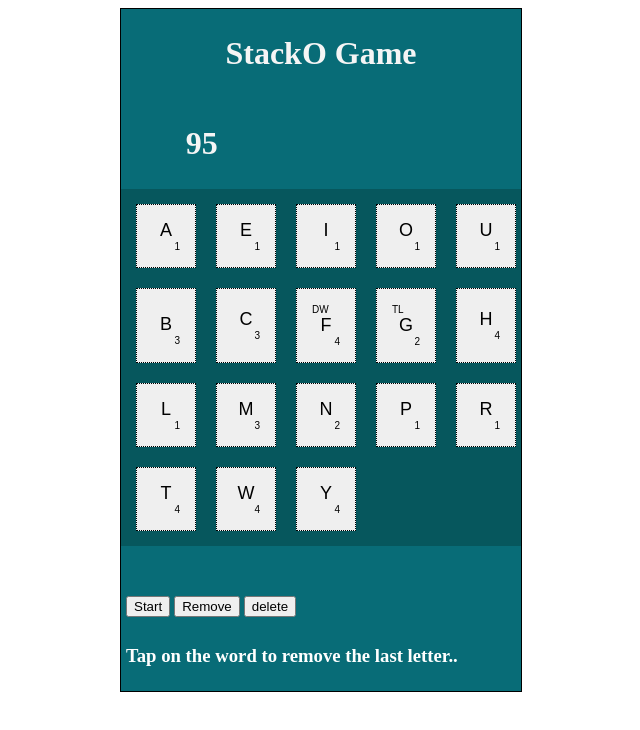
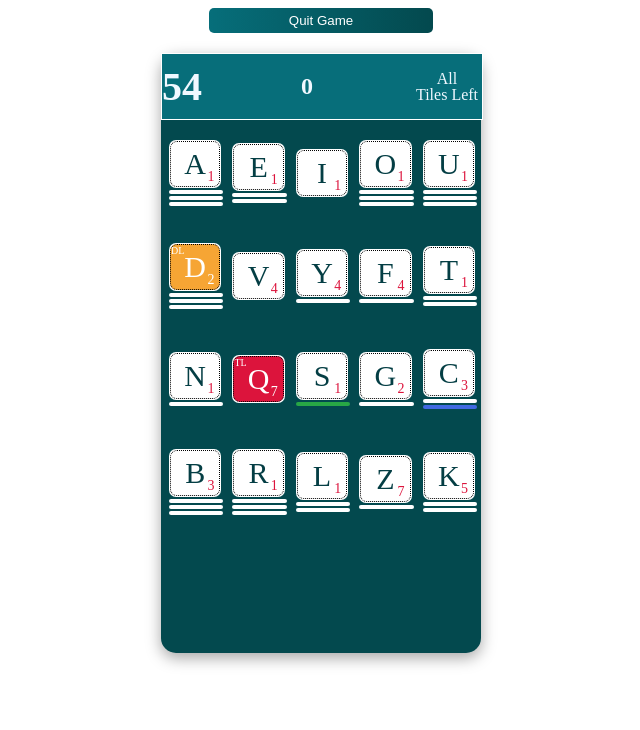
Before and after one commit to prajaktahadole/StackO-Game, a plain HTML site: page index.html in a window 1280 px wide. Shown: the whole page, without its empty margins (319-959 px from the left). Drawn offline with Linux system fonts and the light colour scheme.

Commit message:
update css

```diff
--- a/index.html
+++ b/index.html
@@ -9,109 +9,36 @@
 </head>
 <body>
 
+    <div class="body">
+
+        <div style="text-align: center">
+            <button id="redirect">Quit Game</button>
+        </div>
+
+        <div class="main">
+
+            <div id="headButt">
+                <h1 id="counter">99</h1>
+                <h2 id="score">0</h2>
+                <div id="tilesLeft">
+                    <p id="tiles">All</p>
+                    <p>Tiles Left</p>
+                </div>
+            </div>
+
+            <div id="alpha"> </div>
 
 
-    <div class="main">
-        <div class="div1">
-            <h1>StackO Game</h1>
-        </div>
-        <div class="div1">
-            <h1 id="counter"></h1>
-            <h1 id="score"></h1>
-            <h1 id="tiles"></h1>
-        </div>
-        <div class="div2">
+            <div id="footButt">
+                <div id="delete"><img src="./img/delete.png" alt="delete" /></div>
+                <div id="result"></div>
+                <div id="submit"><img src="./img/tick.png" alt="submit"></div>
+            </div>
 
-                <button onclick="press(1 ,' A')" >
-                    <div class="alpha" >A</div>
-                    <div class="num">1</div>
-                </button>
-                <button onclick="press( 1 , ' E')">
-                    <div class="alpha">E</div>
-                    <div  class="num">1</div>
-                </button>
-                <button onclick="press(1, 'I')">
-                    <div class="alpha">I</div>
-                    <div  class="num">1</div>
-                </button>
-                <button onclick="press(1 , 'O')">
-                    <div class="alpha">O</div>
-                    <div  class="num">1</div>
-                </button>
-                <button onclick="press(1, 'U')">
-                    <div class="alpha">U</div>
-                    <div  class="num">1</div>
-                </button>
-                <button onclick="press(3, 'B')">
-                    <div  class="sp"><DL></DL></div>
-                    <div class="alpha">B</div>
-                    <div class="num">3</div>
-                </button>
-                <button onclick="press(3, 'C')">
-                    <div class="alpha">C</div>
-                    <div  class="num">3</div>
-                </button>
-                <button onclick="press(4, 'F')">
-                    <div  class="sp">DW</div>
-                    <div class="alpha">F</div>
-                    <div  class="num">4</div>
-                </button>
-                <button onclick="press(2, 'G')">
-                    <div  class="sp">TL</div>
-                    <div class="alpha" >G</div>
-                    <div  class="num">2</div>
-                </button>
-                <button onclick="press(4, 'H')">
-                    <div class="alpha">H</div>
-                    <div  class="num">4</div>
-                </button>
-                <button onclick="press(1, 'L')">
-                    <div class="alpha">L</div>
-                    <div class="num">1</div>
-                </button>
-                <button onclick="press(3, 'M')">
-                    <div class="alpha">M</div>
-                    <div  class="num">3</div>
-                </button>
-                <button onclick="press(2, 'N')">
-                    <div class="alpha">N</div>
-                    <div  class="num">2</div>
-                </button>
-                <button onclick="press(1, 'P')">
-                    <div class="alpha">P</div>
-                    <div  class="num">1</div>
-                </button>
-                <button onclick="press(1, 'R')">
-                    <div class="alpha">R</div>
-                    <div  class="num">1</div>
-                </button>
-                <button onclick="press(4, 'T')">
-                    <div class="alpha">T</div>
-                    <div  class="num">4</div>
-                </button>
-                <button onclick="press(4, 'W')">
-                    <div class="alpha">W</div>
-                    <div  class="num">4</div>
-                </button>
-                <button onclick="press(4, 'Y')">
-                    <div class="alpha">Y</div>
-                    <div  class="num">4</div>
-                </button>
-        </div>
-
-
-        <div class="displaydata"></div>
-
-        <div class="div3">
-            <button onclick="Start()">Start</button>
-            <button onclick="Remove()" id="remove">Remove</button>
-            <button onclick="deleteAll()"id="clear">delete</button>
-        </div>
-        <div class="div3">
-            <h3> Tap on the word to remove the last letter..</h3>
-        </div>
+             <div id="footer"><p>Tap on the word to remove the last letter</p></div>
+         </div>
     </div>
 
 </body>
 </html>
-<script src="./index.js"></script>
+<script src="./script/index.js"></script>
--- a/index.js
+++ /dev/null
@@ -1,64 +0,0 @@
-let str = {
-
-    A: 1,
-    E : 1,
-    I : 1,
-    O: 1,
-    U : 1,
-    B: 3,
-    C: 3,
-    F: 4,
-    G: 2,
-    H: 4,
-    L : 1,
-    M: 3,
-    N: 1,
-    R: 1,
-    S: 1,
-    T: 1,
-    V: 4,
-    W: 4,
-    Y: 4,
-    }
-
-
-let counter = 100;
-const counterfun = setInterval(()=>{
-
-    if(counter<=0){
-        return 0;
-    }
-    counter--;
-    document.getElementById("counter").textContent = counter;
-},1000);
-
-
-var tiles = 20;
-var score = 0;
-function press(num, alph){
-    tiles = tiles -1;
-    score = score + num;
-    var output = output + alph;
-    console.log(score, output);
-    document.getElementById("score").textContent = score;
-    document.getElementById("tiles").textContent = `${tiles}Tiles left`;
-    document.querySelector(".displaydata").textContent = output;
-}
-
-
-
-function Start(){
-    return counterfun ();
-}
-
-function Remove(){
-    output.pop();
-    document.querySelector(".displaydata").textContent = output;
-
-}
-
-function deleteAll(){
-    output = "";
-    document.querySelector(".displaydata").textContent = "";
-
-}
--- /dev/null
+++ b/script/index.js
@@ -0,0 +1,177 @@
+//Declaring variables from DOM
+const deleteBut = document.getElementById("delete")
+const submitBut = document.getElementById("submit")
+const alphaDiv = document.getElementById("alpha")
+const result = document.getElementById("result")
+const footer= document.getElementById("footer")
+
+// Array containing Different Values as per the specification
+
+const vowel = ["A","E","I","O","U"];
+
+const consonant = ["B", "C", "D", "F", "G", "H", "J", "K", "L", "M", "N", "P", "Q", "R", "S", "T", "V", "W", "X", "Y", "Z"];
+
+//Score Of Each Alphabet
+const score1 = ["L", "N", "S", "T", "R"];
+const score2 = ["D", "G"];
+const score3 = ["B", "C", "M", "P"];
+const score4 = ["F", "H", "V", "W", "Y"];
+const score5 = ["K"];
+const score6 = ["J", "X"];
+const score7 = ["Z", "Q"];
+
+//Power Of Alphabet
+const powerArr = ["DL", "TL", "DW", "TW"]
+var powerPointer = 0
+
+//Dynamic Values During Game Play
+var totalScore = 0
+var tilesCount = 0
+var currentWord = ""
+var answerArray = []
+var yourWords=[]
+
+//Constructor Function
+//To create All Alphabet Objects
+
+class alphaObject{
+    constructor(name, count, score, power) {
+        this.name = name,
+        this.count = count,
+        this.score = score,
+        this.specialPower = power
+        this.powerIndex = Math.floor(Math.random() * count + 1)
+        this.isPower=false
+    }
+}
+
+//Forming Letter Array
+
+const alphaArray = []
+
+for (var i = 0; i < 5; i++){
+
+    var count= Math.floor(Math.random()*4 +1)
+
+    alphaArray.push(new alphaObject(vowel[i],count , 1, false));
+}
+
+while(alphaArray.length < 20) {
+
+    var count = Math.floor(Math.random() * 4 + 1);
+
+    var i = Math.floor((Math.random() * consonant.length - 1) + 1);
+
+    if (consonant[i] == false) {
+        continue;
+    }
+    else {
+        let score
+        if (score1.includes(consonant[i])) score = 1
+        else if (score2.includes(consonant[i])) score = 2
+        else if (score3.includes(consonant[i])) score = 3
+        else if (score4.includes(consonant[i])) score = 4
+        else if (score5.includes(consonant[i])) score = 5
+        else if (score6.includes(consonant[i])) score = 6
+        else if (score7.includes(consonant[i])) score = 7
+
+        let power = false;
+
+        const isTrue = Math.floor((Math.random() * 2));
+
+        if (isTrue && powerPointer <powerArr.length)
+        {
+            power = powerArr[powerPointer++]
+        }
+
+        alphaArray.push(new alphaObject(consonant[i], count, score, power))
+
+        consonant[i] = false
+    }
+}
+
+alphaArray.map(item => {
+    tilesCount +=  item.count;
+})
+
+
+
+//Function For Appending Elements
+
+Display(alphaArray)
+
+function Display(alphaArray) {
+
+    if (tilesCount == 0 && answerArray.length==0)
+    {
+        localStorage.setItem("GameScore", JSON.stringify({ totalScore: totalScore, yourWords: yourWords }));
+
+        window.location.href = "/score.html"
+    }
+
+    document.getElementById("score").innerText = totalScore;
+    document.getElementById("counter").innerText = tilesCount;
+
+    alphaDiv.innerHTML = null;
+
+    alphaArray.map((letter, index) => {
+        const containerDiv = document.createElement("div");
+
+        const nameDiv = document.createElement("div");
+        nameDiv.setAttribute("class", "nameDiv");
+
+        const name = document.createElement("div")
+        name.innerText = letter.name;
+        name.setAttribute("class","digit");
+
+        const score = document.createElement("p");
+        score.innerText = letter.score;
+        score.setAttribute("class", "scoreDigit");
+
+        if (letter.specialPower && letter.powerIndex == letter.count) {
+
+            const power = document.createElement("p");
+            power.innerText = letter.specialPower;
+            power.setAttribute("class", "powerDigit");
+            score.setAttribute("style", "color:white");
+
+            let color
+            if (letter.specialPower == "DL") color = "#f6a534";
+            if (letter.specialPower == "TL") color = "crimson";
+            if (letter.specialPower == "DW") color = "#28a745";
+            if (letter.specialPower == "TW") color = "royalblue";
+
+            name.setAttribute("style", `background: ${color}; color: white;`);
+            nameDiv.append(name, score, power);
+
+            letter.isPower = true;
+        }
+        else
+        {
+            nameDiv.append(name, score);
+        }
+        if (letter.count > 0) containerDiv.append(nameDiv)
+
+        for (var i = letter.count - 2; i >=0 ; i--)
+        {
+            const spectile = document.createElement("div");
+            spectile.setAttribute("class", "spectile");
+
+            if (letter.specialPower && letter.powerIndex == i+1)
+            {
+                let color
+                if (letter.specialPower == "DL") color = "#f6a534"
+                if (letter.specialPower == "TL") color = "crimson"
+                if (letter.specialPower == "DW") color = "#28a745"
+                if (letter.specialPower == "TW") color = "royalblue"
+
+                spectile.setAttribute("style", `background: ${color}`)
+            }
+            containerDiv.append(spectile)
+        }
+        nameDiv.addEventListener("click", () => {
+            addToWord(letter, index, letter.isPower)
+        })
+        alphaDiv.append(containerDiv)
+    })
+}
--- a/style.css
+++ b/style.css
@@ -1,67 +1,154 @@
-.main{
-    width: 400px;
-    border: 1px solid;
-    margin: auto;
+#body{
+    width: 100%;
+    height: 100%;
+    padding:50px 0px;
 }
 
-.main >div {
+.main{
+    width: 320px;
+    height: 600px;
+    margin: auto;
+    box-shadow: rgba(0, 0, 0, 0.35) 0px 5px 15px;
+    background-color: #03494e;
+    border-radius: 15px;
 
-    margin: auto;
-    padding: 5px;
-}
-.div1{
-    display: flex;
-    background-color:rgb(8,108,119);
-    color: whitesmoke;
-    justify-content: space-around;
-    padding: 10px;
 }
 
-.div2{
+#headButt{
+    border: 1px solid white;
+    background-color: #076e7a;
+    width: 100%;
+    height: 65px;
     display: grid;
-    grid-template-columns: repeat(5, 80px);
-    background-color: rgb(6,87,93);
+    align-items: center;
+    grid-template-columns: 1fr 1fr 1fr;
+    color: aliceblue;
+    text-align: center;
+    grid-gap: 35px;
 }
 
-.alpha{
-    font-size: large;
-
-}
-.num{
-    font-size: x-small;
-    width: 10%;
-    margin-left: 80%;
-}
-
-.sp{
-    font-size: x-small;
-    width: 10%;
-    margin-right: 90%;
-}
-
-.div2 > button{
-    margin: 10px;
-    border: 1px dotted;
-    padding: 15px;
+#headButt , #footButt{
+    display: flex;
+    justify-content: space-between;
 }
 
 
+#alpha{
+    width: 100%;
+    height: 100%;
+    display: grid;
+    align-items: center;
+    grid-template-columns: 1fr 2fr 1fr;
+    color: aliceblue;
+    text-align: center;
+    grid-gap: 35px;
+    padding: 8px;
+}
 
-.div3{
-    background-color: rgb(8,108,119);
-    justify-content: space-evenly;
+#tilesLeft, #score, #counter{
+    margin:0px
+}
+#counter{
+    font-size: 40px;
+}
+
+#alpha{
+    display: grid;
+    grid-template-columns: repeat(5,1fr);
+    grid-template-rows: repeat(4,90px);
+    grid-gap: 13px;
+    width: 95%;
+    height: 380px;
+    margin: auto;
+}
+#footer{
+    color: rgb(190, 190, 190);
+    text-align: center;
+    font-weight: 100;
+    font-size: 18px;
+    padding: 0px 5px;
+    display:none;
+}
+#tilesLeft{
+    width: 70px;
+    line-height: 0em;
+    text-align: center;
+}
+#result{
+    overflow: scroll;
+    font-size: 20px;
+    cursor: pointer;
+}
+
+
+.spectile{
+    background-color: white;
+    width: 100%;
+    height: 4px;
+    border-radius: 5px;
+    margin-top: 2px;
+    padding: 0px 2px;
+}
+#alpha div{
+    width: 100%;
+    text-align: center;
+}
+.nameDiv{
+    border-radius: 7px;
+    background-color: white;
+    display: flex;
+    cursor: pointer;
+    padding: 1px;
+    position: relative;
+    color: #043e44
+}
+.nameDiv:hover{
+    background-color: rgb(213, 221, 235);
+    margin-bottom: 5px;
+    color: #076e7a;
+}
+.digit{
+    border-radius: 7px;
+    width: 80%;
+    height: 80%;
+    border: 1px dotted black;
+    margin: auto;
+    padding: 5px;
+    font-size: 30px;
+
+}
+.scoreDigit{
+    position: absolute;
+    top: 15px;
+    right: 7px;
+    font-size: 14px;
+    color: crimson
+}
+.powerDigit{
+    position: absolute;
+        top: -8px;
+        left: 2px;
+        font-size: 10px;
+        color: white;
+}
+#delete, #submit{
+    cursor: pointer;
+    display: none;
+}
+#redirect {
+    background-image: linear-gradient(to right,
+            #066e7a,
+            #03494e);
+    padding: 5px 80px;
+    margin-bottom: 20px;
+    border-radius: 5px;
+    border: none;
+    cursor: pointer;
     color: white;
 }
 
-button{
-    margin: auto;
+#redirect:hover {
+    background-image: linear-gradient(to right,
+            #03494e,
+            #066e7a)
 }
-
-
-
-.displaydata{
-    color: aliceblue;
-    width: 97.5%;
-    height: 35px;
-    background-color: rgb(8,108,119);
-}
```
Also changed, not shown: img/delete.png (added), img/tick.png (added).
